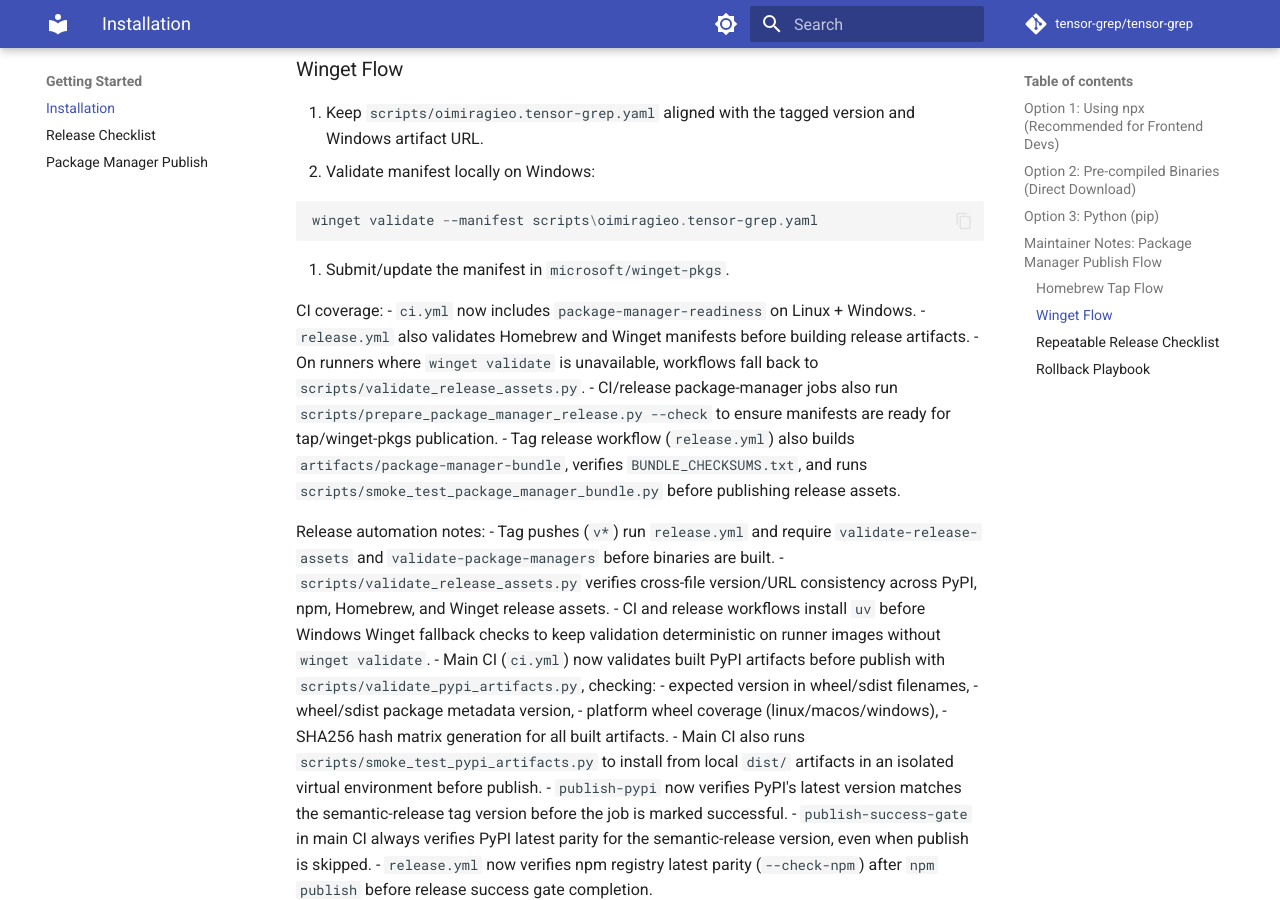
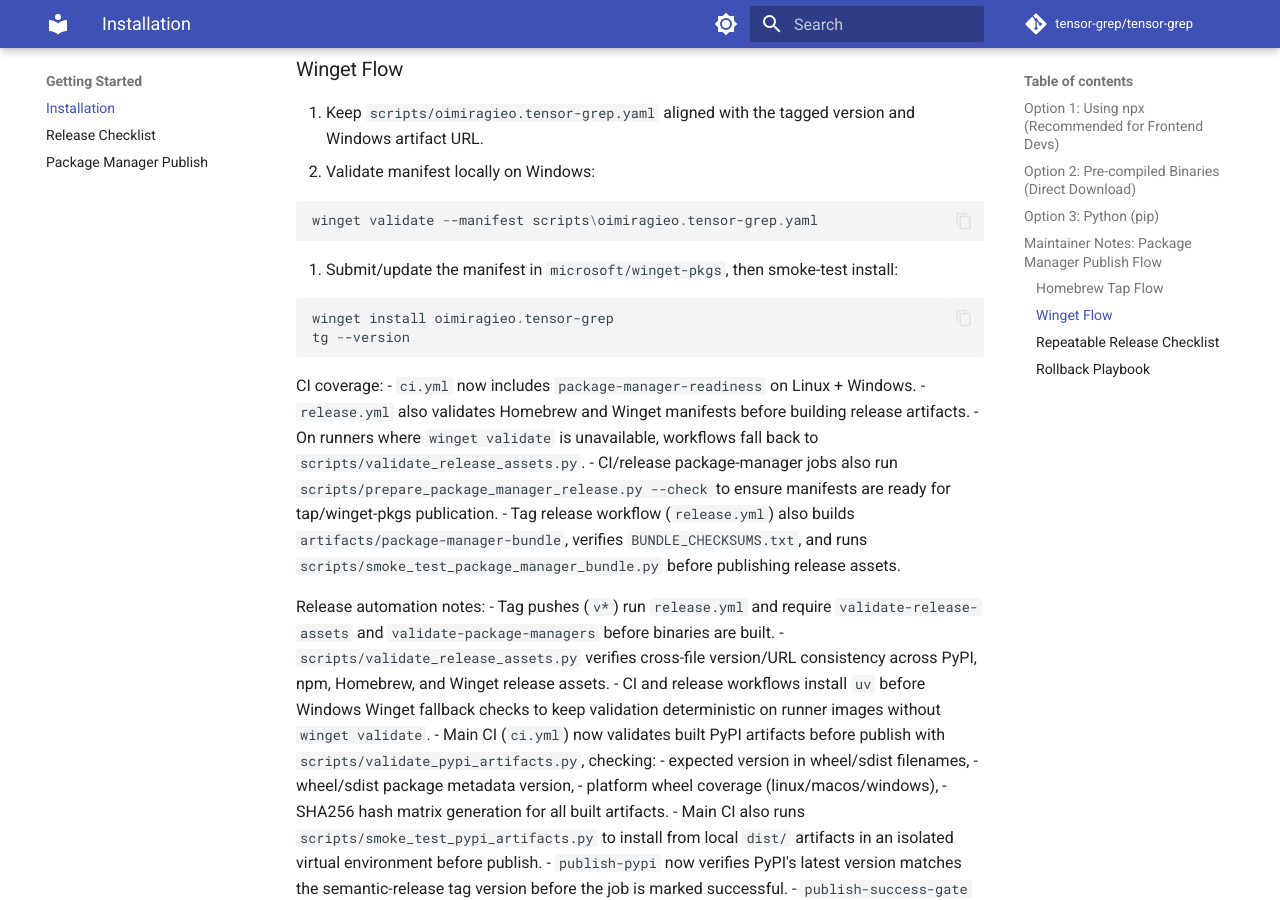
Before and after one commit to oimiragieo/tensor-grep, an MkDocs documentation site: the page built from docs/installation.md, in a window 1280 px wide and 900 px high, scrolled down 1743 px. Built offline with MkDocs 1.6.1 and Material for MkDocs 9.7.7, drawn with Linux system fonts in a browser that asks for light colours; comment, search, counter and statistics services are not loaded.

Commit message:
docs(install): require package-manager smoke commands

````diff
--- a/docs/installation.md
+++ b/docs/installation.md
@@ -79,7 +79,12 @@ tg --version
 winget validate --manifest scripts\oimiragieo.tensor-grep.yaml
 ```
 
-3. Submit/update the manifest in `microsoft/winget-pkgs`.
+3. Submit/update the manifest in `microsoft/winget-pkgs`, then smoke-test install:
+
+```powershell
+winget install oimiragieo.tensor-grep
+tg --version
+```
 
 CI coverage:
 - `ci.yml` now includes `package-manager-readiness` on Linux + Windows.
````
Also changed, not shown: 2 other files.
